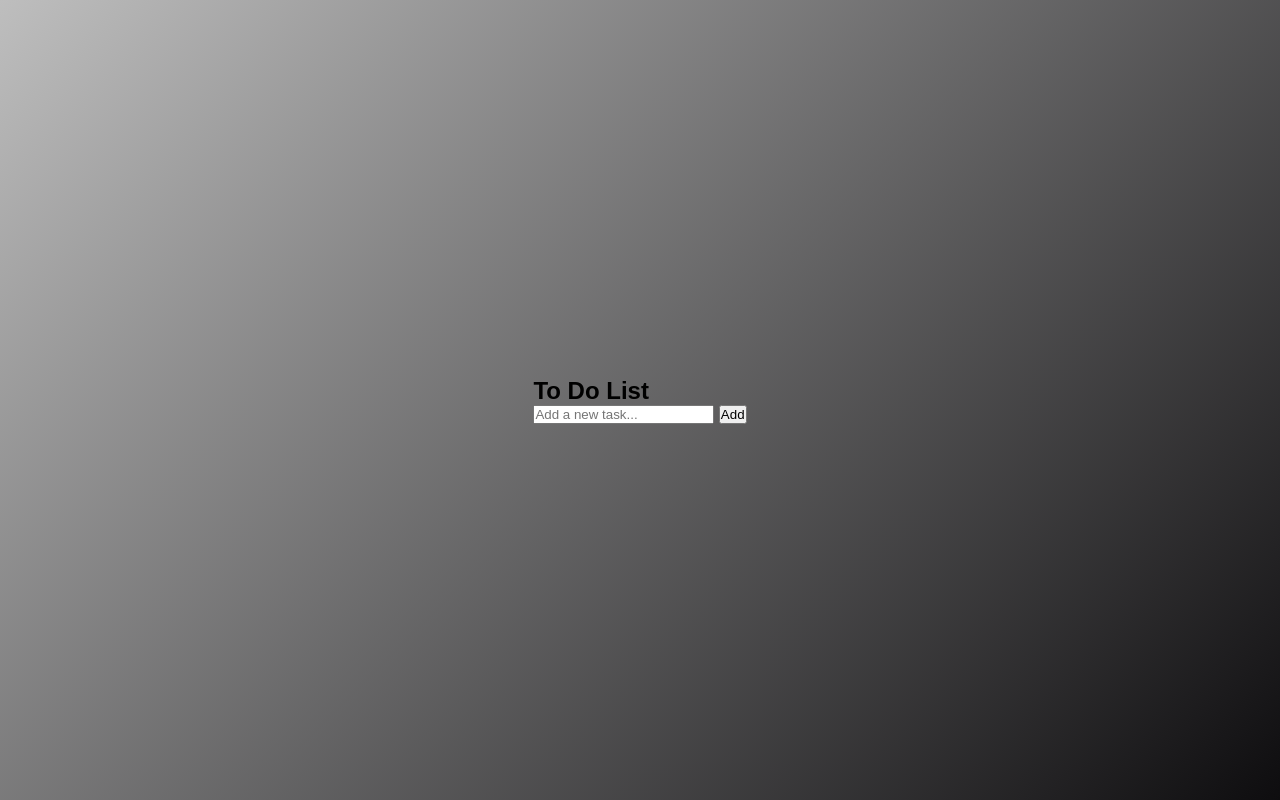
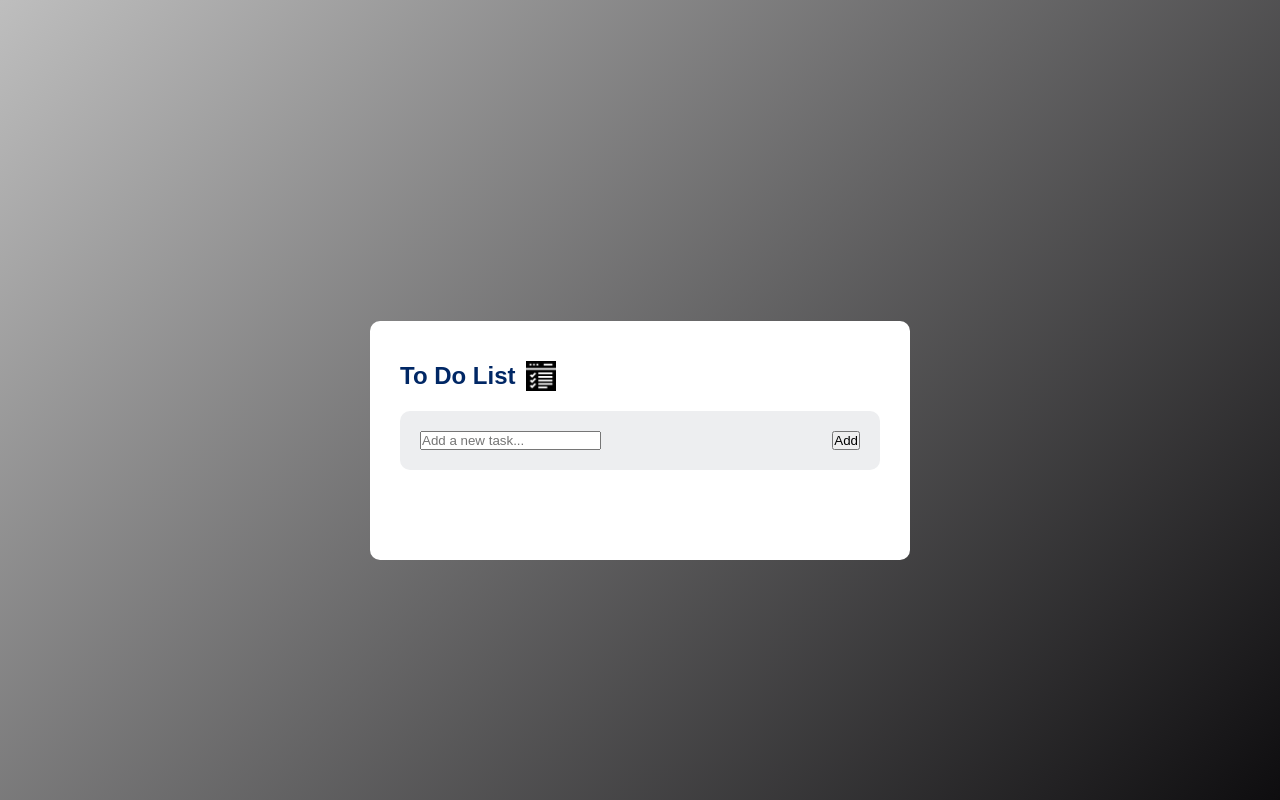
Before and after one commit to buildinrythm/To-do-list, a plain HTML site: page index.html in a window 1280 px wide. Drawn offline with Linux system fonts and the light colour scheme.

Commit message:
added input box for tasks

```diff
--- a/index.html
+++ b/index.html
@@ -8,13 +8,12 @@
 </head>
 <body>
     <div class="container">
-        <div class="app">
-            <h2>To Do List</h2>
-            <div class="input-section">
-                <input type="text" id="task-input" placeholder="Add a new task...">
+        <div class="todo-app">
+            <h2>To Do List<img src="images/to-do-list.png"></h2>
+            <div class="row">
+                <input type="text" placeholder="Add a new task..." id="input-box">
                 <button id="add-task-btn">Add</button>
             </div>
-            <ul id="task-list"></ul>
         </div>
 
     </div>
--- a/style.css
+++ b/style.css
@@ -14,3 +14,34 @@
     align-items: center;
     background: linear-gradient(135deg, #bebebe, #0e0d0f);
 }
+
+.todo-app{
+    width: 100%;
+    max-width: 540px;
+    background: #fff;
+    margin: 100px auto 20px;
+    padding: 40px 30px 70px;
+    border-radius: 10px;
+}
+
+.todo-app img{
+    width: 30px;
+    margin-left: 10px;
+}
+
+.todo-app h2{
+    color: #002765;
+    display: flex;
+    align-items: center;
+    margin-bottom: 20px;
+}
+
+.row{
+    display: flex;
+    align-items: center;
+    justify-content: space-between;
+    margin-bottom: 20px;
+    background: #edeef0;
+    border-radius: 10px;
+    padding: 20px
+}
```
